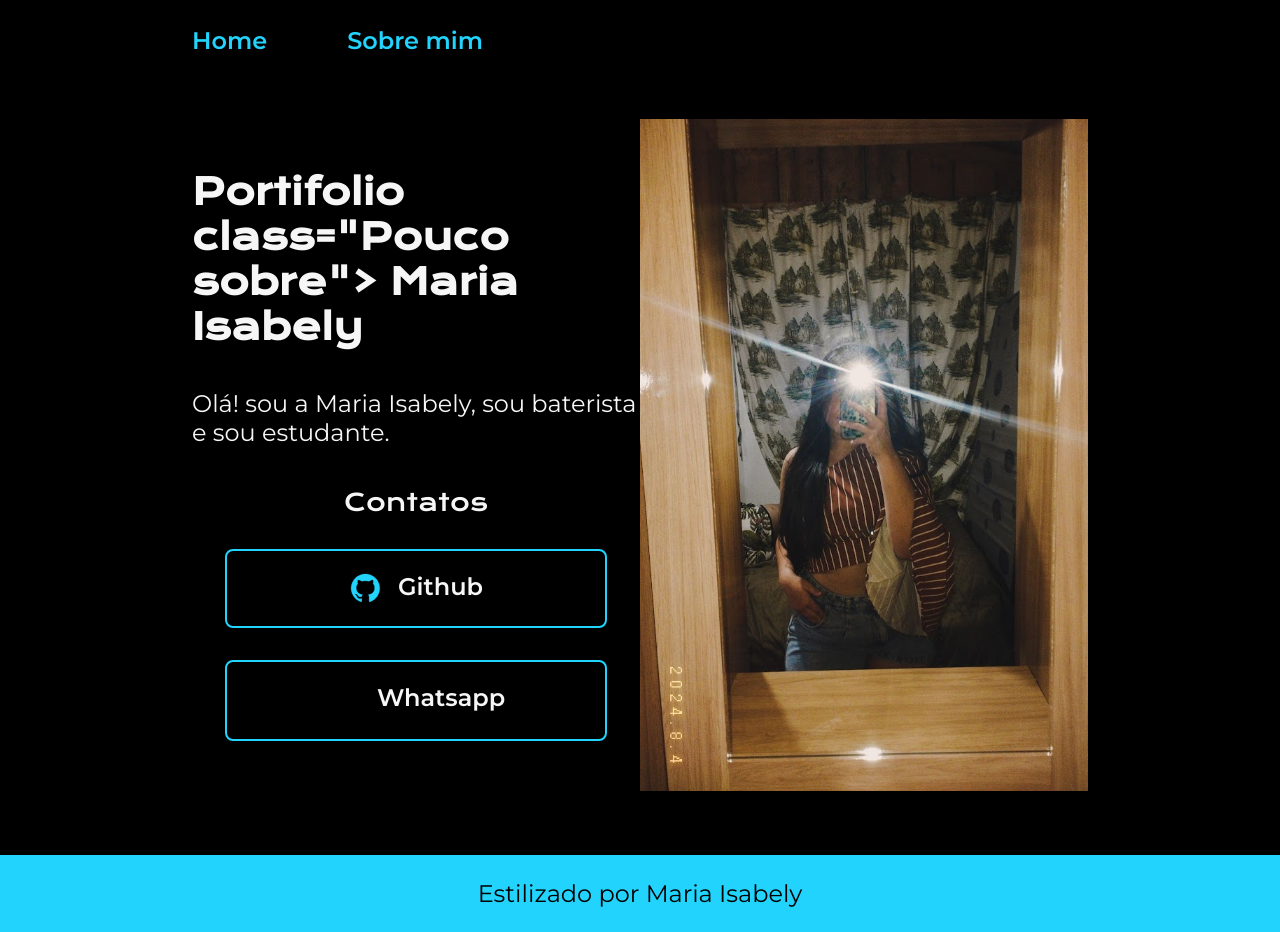
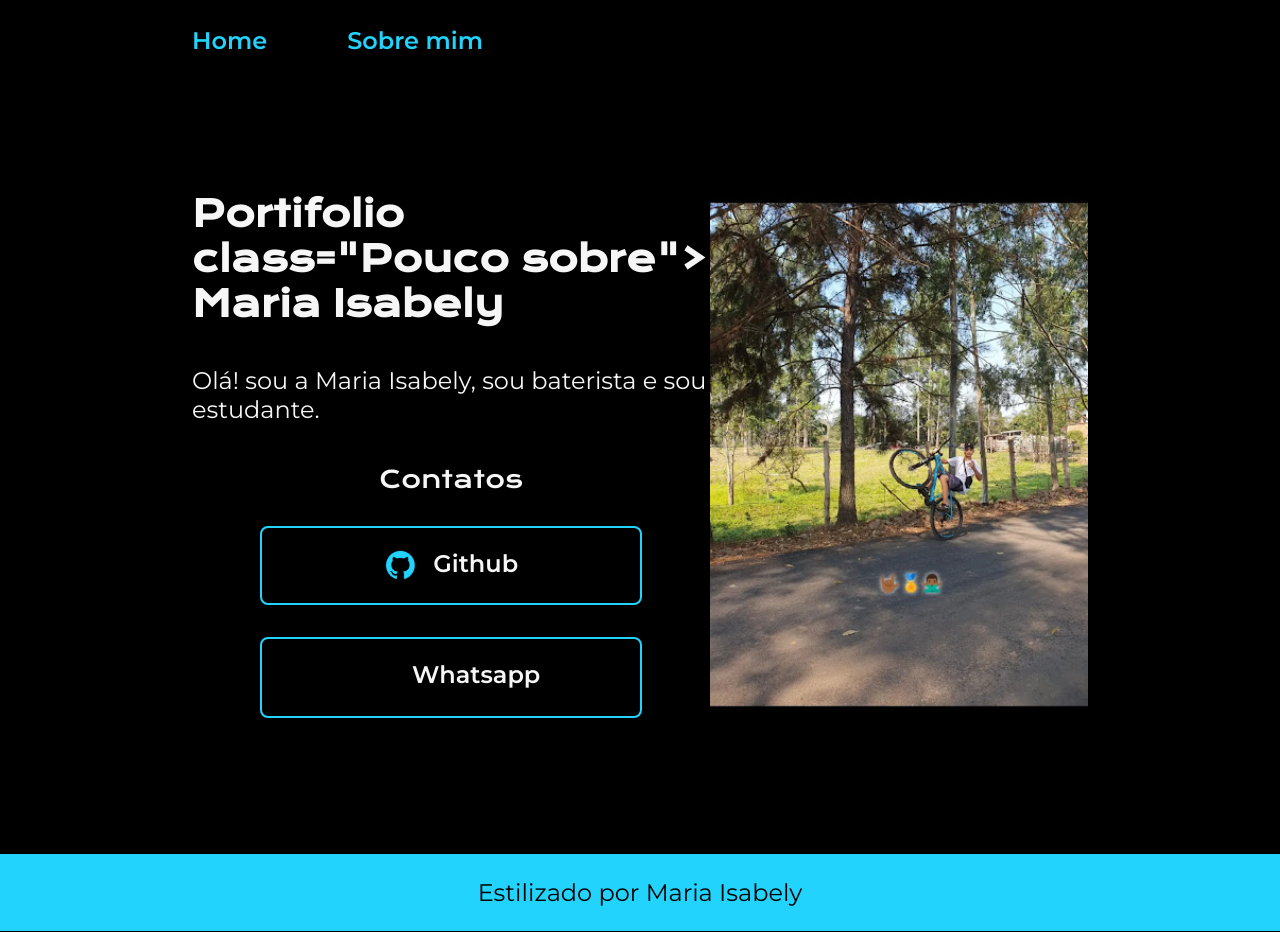
Before and after one commit to kaue25-1/portifolio_kaue, a plain HTML site: page index.html in a window 1280 px wide. Drawn offline with nearby package versions, Linux system fonts and the light colour scheme.

Commit message:
Update index.html

```diff
--- a/index.html
+++ b/index.html
@@ -54,7 +54,7 @@
                     <img src="github.png">
                     Github
                 </a>
-                <a class="apresentacao__links__link" href="https://api.whatsapp.com/send?phone=5543998306254">
+                <a class="apresentacao__links__link" href="https://api.whatsapp.com/send?phone=5543999163443">
                     <img src="whatsapp.png" height="10%" width="9%">
                      Whatsapp
 
@@ -63,7 +63,7 @@
                 </a>
             </div>
         </section>
-        <img src="20240804191056954.jpg" height="50%" width="50%" alt="Foto do professor-rafael programando">
+        <img src="IMG-20240911-WA0023.jpg" height="50%" width="50%" alt="Foto do professor-rafael programando">
     </main>
     <footer class="rodape">
         <p>Estilizado por Maria Isabely</p>
```
